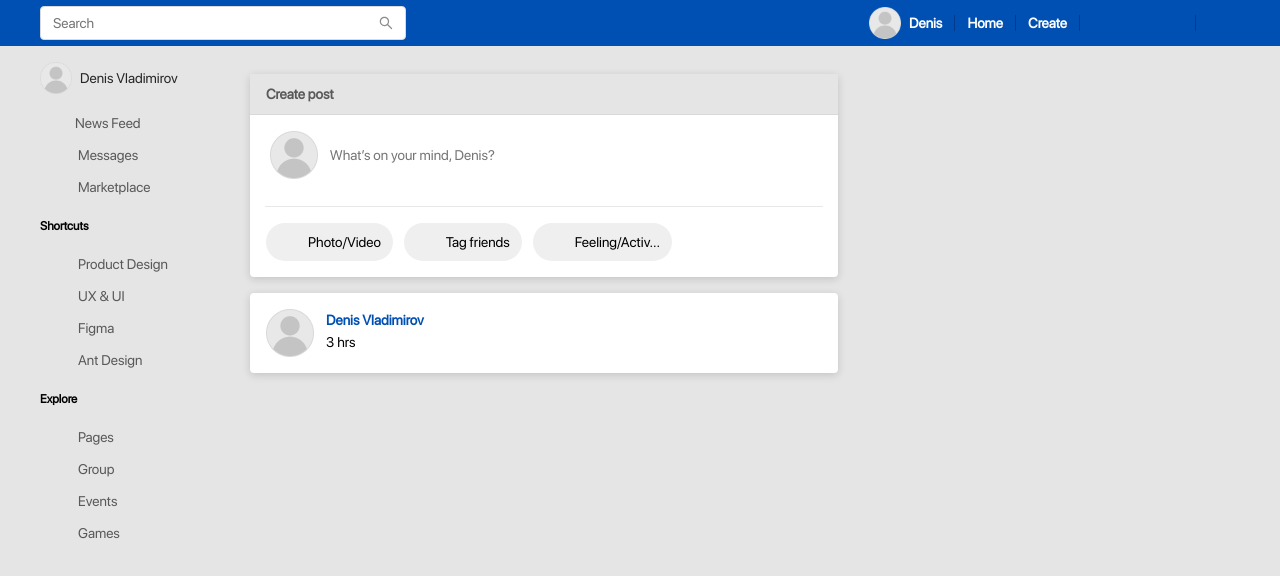
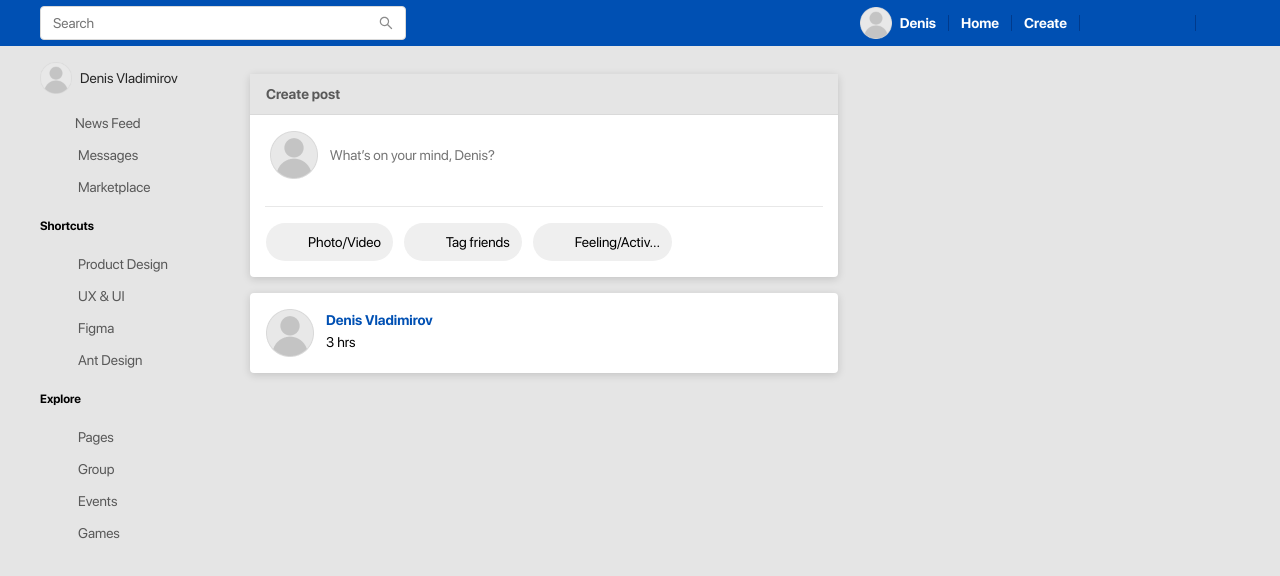
Before and after one commit to artkerr/socnet, a website: page source/index.html in a window 1280 px wide. Drawn offline with nearby package versions, Linux system fonts and the light colour scheme; files that its build step writes are made by us from their sources; files whose address does not match are found by name.

Commit message:
Bold шрифт

```diff
--- a/source/sass/blocks/explore.scss
+++ b/source/sass/blocks/explore.scss
@@ -7,9 +7,9 @@
 }
 
 .explore__link {
-  @include  nav-link;
+  @include nav-link;
 }
 
 .explore__icon {
-  @include  nav-icon;
+  @include nav-icon;
 }
--- a/source/sass/blocks/new-post.scss
+++ b/source/sass/blocks/new-post.scss
@@ -18,7 +18,6 @@
   resize: none;
   display: block;
   margin: 0 auto;
-  padding: 8px 16px;
   background: url("../img/user.png") no-repeat;
   background-position: 5px 5px;
   position: relative;
--- a/source/sass/blocks/shortcuts.scss
+++ b/source/sass/blocks/shortcuts.scss
@@ -7,9 +7,9 @@
 }
 
 .shortcuts__link {
-  @include  nav-link;
+  @include nav-link;
 }
 
 .shortcuts__icon {
-  @include  nav-icon;
+  @include nav-icon;
 }
--- a/source/sass/blocks/site-list.scss
+++ b/source/sass/blocks/site-list.scss
@@ -9,7 +9,7 @@
   align-items: center;
 
 
-  &::before ,
+  &::before,
   &:last-child::after {
     content: "";
     width: 1px;
@@ -22,7 +22,6 @@
     margin-right: 0;
     margin-left: 12px;
   }
-
 }
 
 .site-list__link {
--- a/source/sass/blocks/user-content.scss
+++ b/source/sass/blocks/user-content.scss
@@ -2,6 +2,6 @@
   min-width: 588px;
 }
 
-.user-content__new-post  {
+.user-content__new-post {
   margin-bottom: 16px;
 }
--- a/source/sass/blocks/user-list.scss
+++ b/source/sass/blocks/user-list.scss
@@ -9,7 +9,7 @@
   align-items: center;
 
   &:last-child{
-   left: 17px;
+    left: 17px;
   }
 
   &:last-child::before {
--- a/source/sass/blocks/user-nav.scss
+++ b/source/sass/blocks/user-nav.scss
@@ -3,9 +3,9 @@
 }
 
 .user-nav__link {
-  @include  nav-link;
+  @include nav-link;
 }
 
 .user-nav__icon {
-  @include  nav-icon;
+  @include nav-icon;
 }
--- a/source/sass/global/fonts.scss
+++ b/source/sass/global/fonts.scss
@@ -1,8 +1,19 @@
 @font-face {
-  font-family: "SFProDisplay-Regular";
-  src: url("../fonts/FontsFree-Net-SFProDisplay-Regular.woff") format("woff"),
-       url("../fonts/FontsFree-Net-SFProDisplay-Regular.woff2") format("woff2");
+  font-family: "SFProDisplay";
+  src:
+    url("../fonts/FontsFree-Net-SFProDisplay-Regular.woff") format("woff"),
+    url("../fonts/FontsFree-Net-SFProDisplay-Regular.woff2") format("woff2");
   font-weight: normal;
   font-style: normal;
   font-display: swap;
 }
+
+@font-face {
+  font-family: "SFProDisplay";
+  src:
+    url("../fonts/FontsFree-Net-SFProDisplay-Bold.woff") format("woff"),
+    url("../fonts/FontsFree-Net-SFProDisplay-Bold.woff2") format("woff2");
+  font-weight: 600;
+  font-style: normal;
+  font-display: swap;
+}
--- a/source/sass/global/global.scss
+++ b/source/sass/global/global.scss
@@ -1,5 +1,5 @@
 body {
-  font-family: "SFProDisplay-Regular", sans-serif;
+  font-family: "SFProDisplay", "Helvetica", sans-serif;
   font-weight: 400;
   font-size: 14px;
   line-height: 22px;
```
Also changed, not shown: source/fonts/FontsFree-Net-SFProDisplay-Bold.woff (added), source/fonts/FontsFree-Net-SFProDisplay-Bold.woff2 (added), source/sass/global/mixin.scss (line endings or trailing spaces), source/sass/style.scss (line endings or trailing spaces).
